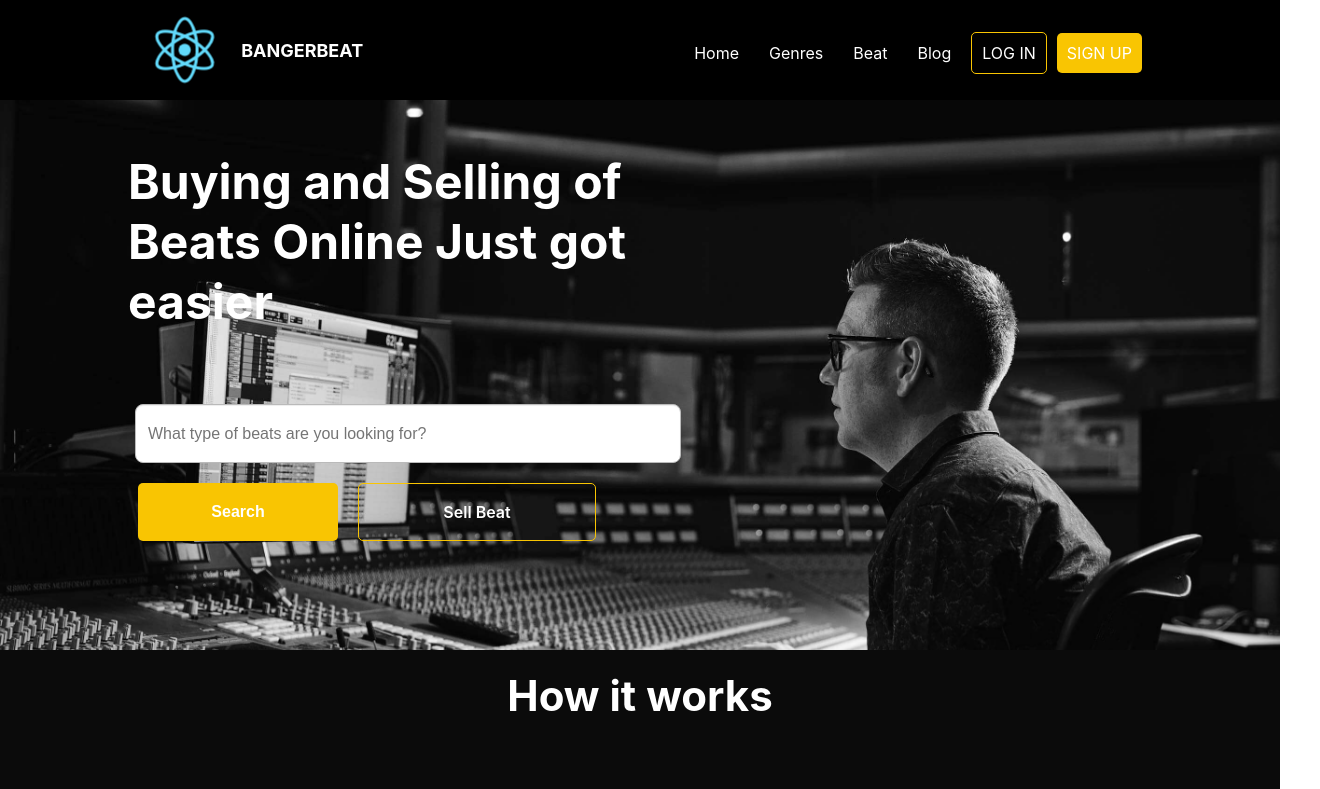
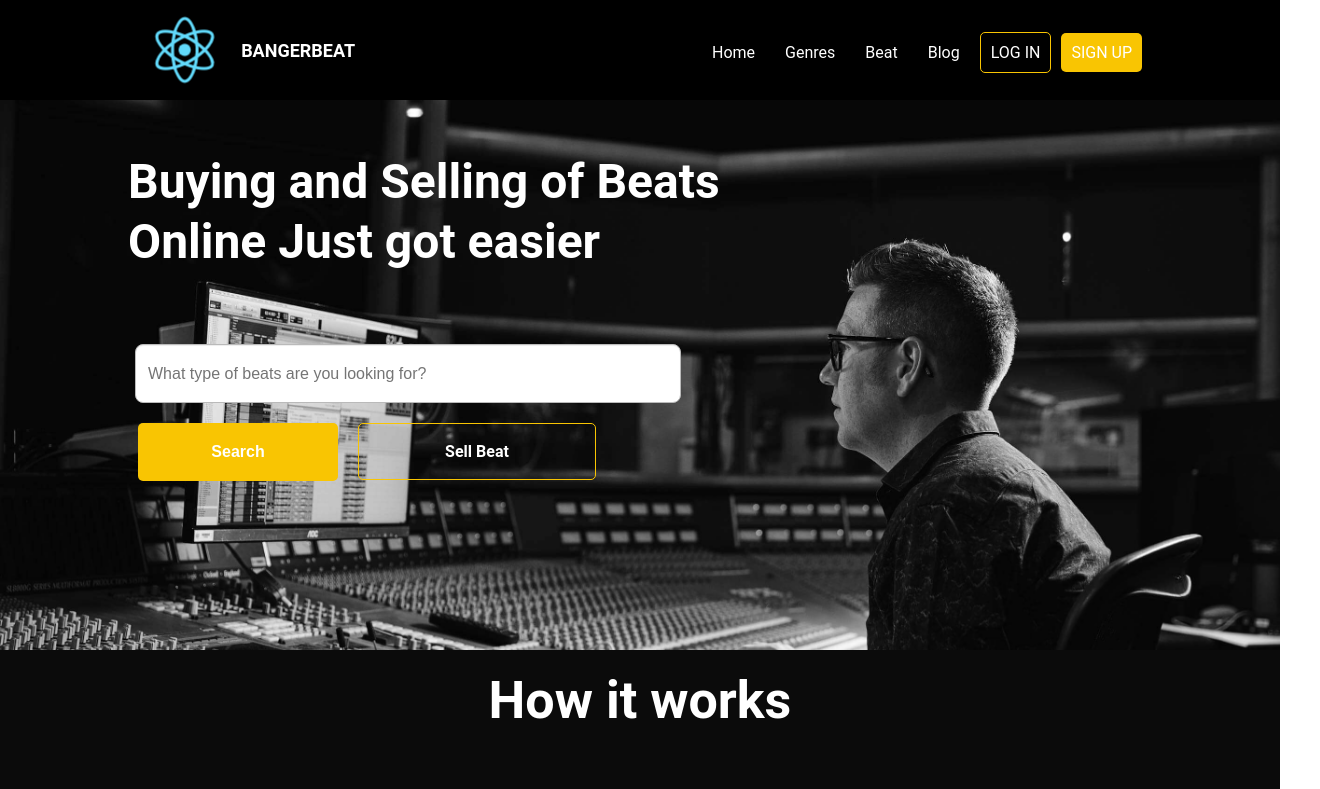
Before and after one commit to andela-tolotin/BangerBeat, a React (Create React App) app: page / in a window 1280 px wide. Shown: the top 789 px of the page, 1320 px wide, since content can reach past the window. Built offline with nearby package versions, Linux system fonts and the light colour scheme.

Commit message:
fix ref issues

```diff
--- a/package.json
+++ b/package.json
@@ -15,7 +15,8 @@
     "react": "^16.13.0",
     "react-dom": "^16.13.0",
     "react-router-dom": "^5.1.2",
-    "react-scripts": "3.4.0"
+    "react-scripts": "3.4.0",
+    "prop-types": "latest"
   },
   "scripts": {
     "start": "react-scripts start",
--- a/src/App.css
+++ b/src/App.css
@@ -6,6 +6,7 @@
 body {
   margin: 0;
   padding: 0;
+  font-family: Poppins, Roboto, "Helvetica Neue", sans-serif;
 }
 
 #root {
--- a/src/assets/css/Home.css
+++ b/src/assets/css/Home.css
@@ -29,6 +29,8 @@
   line-height: 60px;
   text-align: left;
   width: 600px;
+  -webkit-font-smoothing: antialiased;
+  -moz-osx-font-smoothing: grayscale;
 }
 .beat_search_form {
   padding: 20px;
@@ -56,6 +58,7 @@
   font-weight: 600;
   align-self: flex-start;
   width: 200px;
+  transition: ease-in-out 1s;
 }
 
 .filled-solid-btn:hover {
@@ -116,10 +119,12 @@
 .heading_big_black_text {
   align-self: center;
   color: white;
-  font-weight: 700;
-  font-size: 42px;
+  font-weight: 600;
+  font-size: 52px;
   padding: 20px 40px 10px;
   text-align: center;
+  -webkit-font-smoothing: antialiased;
+  -moz-osx-font-smoothing: grayscale;
 }
 
 .how_it_works,
@@ -190,13 +195,15 @@ h4.category_name {
 
 .producer_wrapper .heading_big_black_text {
   color: var(--banger-yellow);
-  font-size: 42px;
+  font-size: 48px;
+  font-weight: 600;
+  -webkit-font-smoothing: antialiased;
+  -moz-osx-font-smoothing: grayscale;
 }
 
 .categories {
   padding: 20px;
   text-align: center;
-  width: 100%;
   min-height: 50px;
   margin: 0;
 }
--- a/src/components/HomeComponent.js
+++ b/src/components/HomeComponent.js
@@ -35,34 +35,6 @@ function HowItWorks(props) {
 }
 
 HowItWorks.propTypes = { callbackfn: PropTypes.func };
-
-function SearchBeat(props) {
-  return (
-    <div className="beat_search_form">
-      <input
-        className="search_beat form-control"
-        type="text"
-        placeholder="What type of beats are you looking for?"
-        ref={props.ref}
-        onChange={props.onChange}
-      />
-      <div className="action_buttons">
-        <button className="filled-solid-btn btn" onClick={props.onClick}>
-          Search
-        </button>
-        <Link to="/sell-beats" className="filled-outline-btn btn">
-          Sell Beat
-        </Link>
-      </div>
-    </div>
-  );
-}
-
-SearchBeat.propTypes = {
-  ref: PropTypes.any,
-  onChange: PropTypes.func,
-  onClick: PropTypes.func
-};
 
 function TopProducer(props) {
   return (
@@ -108,11 +80,11 @@ function TypeBeat(props) {
 TypeBeat.propTypes = { callbackfn: PropTypes.func };
 
 const Home = () => {
+  const [search, setSearch] = React.useState("");
   const searchRef = React.useRef();
-  const [search, setSearch] = React.useState("");
   const captureInput = () => {
-    console.log(searchRef.current);
-    //setSearch(searchRef.current.value);
+    //console.log(searchRef.current);
+    setSearch(searchRef.current.value);
   };
 
   const listBeat = () => {
@@ -126,11 +98,23 @@ const Home = () => {
         <div className="music_background">
           <div className="home_wrapper">
             <h1>Buying and Selling of Beats Online Just got easier</h1>
-            <SearchBeat
-              ref={searchRef}
-              onChange={captureInput}
-              onClick={listBeat}
-            />
+            <div className="beat_search_form">
+              <input
+                className="search_beat form-control"
+                type="text"
+                placeholder="What type of beats are you looking for?"
+                ref={searchRef}
+                onChange={captureInput}
+              />
+              <div className="action_buttons">
+                <button className="filled-solid-btn btn" onClick={listBeat}>
+                  Search
+                </button>
+                <Link to="/sell-beats" className="filled-outline-btn btn">
+                  Sell Beat
+                </Link>
+              </div>
+            </div>
           </div>
         </div>
       </div>
```
